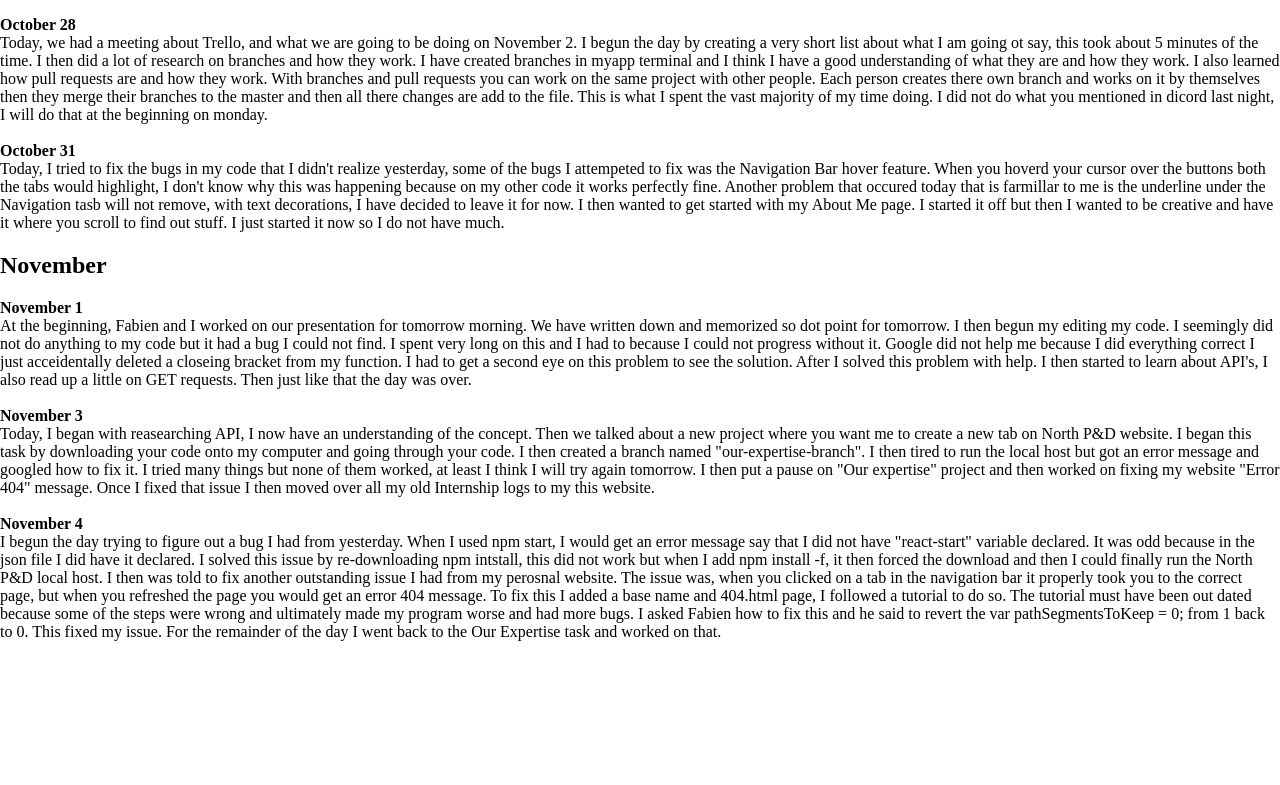
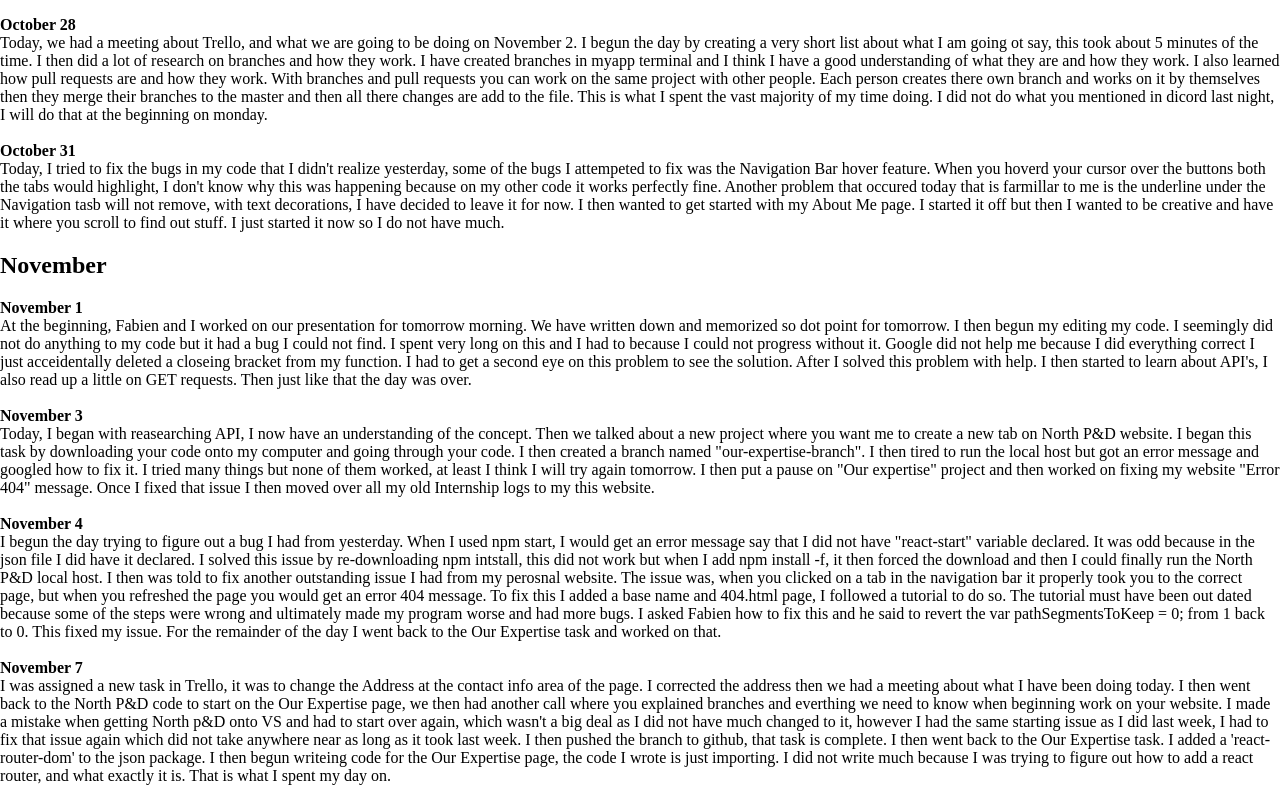
Before and after one commit to Khallan/khallan.github.io, a React (Create React App) app: page /internshiplogs in a window 1280 px wide. Shown: the part 1496-2281 px from the top of the page. Before the commit the page ends 2155 px from the top, so only its background shows below. Built offline with nearby package versions, Linux system fonts and the light colour scheme.

Commit message:
nov-7-update

```diff
--- a/src/internshiplogs.js
+++ b/src/internshiplogs.js
@@ -149,9 +149,17 @@ function Internshiplogs() {
         must have been out dated because some of the steps were wrong and ultimately made my program worse and had more bugs. I asked Fabien how to fix this and he said
         to revert the var pathSegmentsToKeep = 0; from  1 back to 0. This fixed my issue. For the remainder of the day I went back to the Our Expertise task and worked
         on that.
-
         <br />
         <br />
+        <b>November 7</b>
+        <br />
+        I was assigned a new task in Trello, it was to change the Address at the contact info area of the page. I corrected the address then we had a meeting about
+        what I have been doing today. I then went back to the North P&D code to start on the Our Expertise page, we then had another call where you explained branches
+        and everthing we need to know when beginning work on your website. I made a mistake when getting North p&D onto VS and had to start over again, which wasn't a
+        big deal as I did not have much changed to it, however I had the same starting issue as I did last week, I had to fix that issue again which did not take anywhere
+        near as long as it took last week. I then pushed the branch to github, that task is complete. I then went back to the Our Expertise task. I added a 'react-router-dom'
+        to the json package. I then begun writeing code for the Our Expertise page, the code I wrote is just importing. I did not write much because I was trying to
+        figure out how to add a react router, and what exactly it is. That is what I spent my day on.
 
     </div>
   );
```
